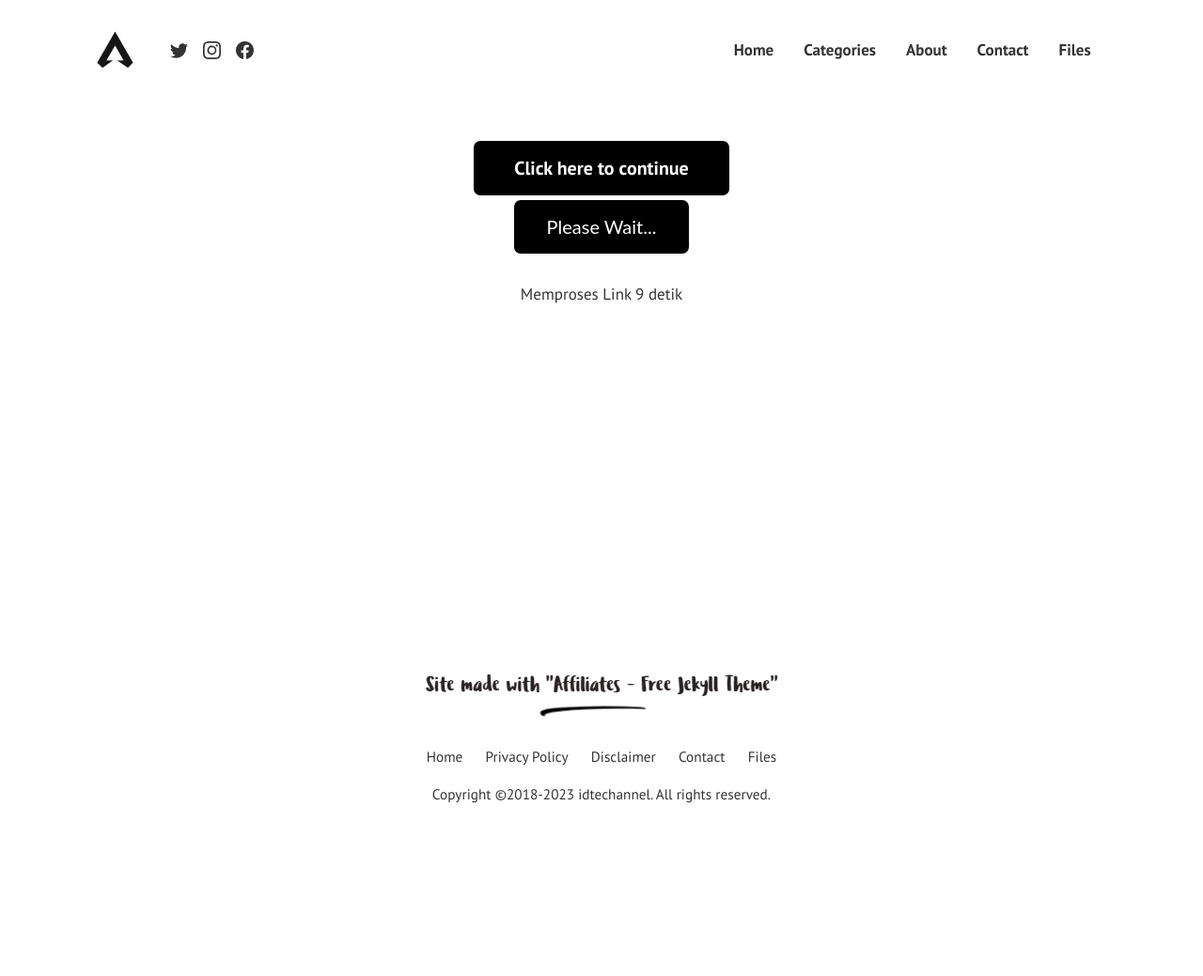
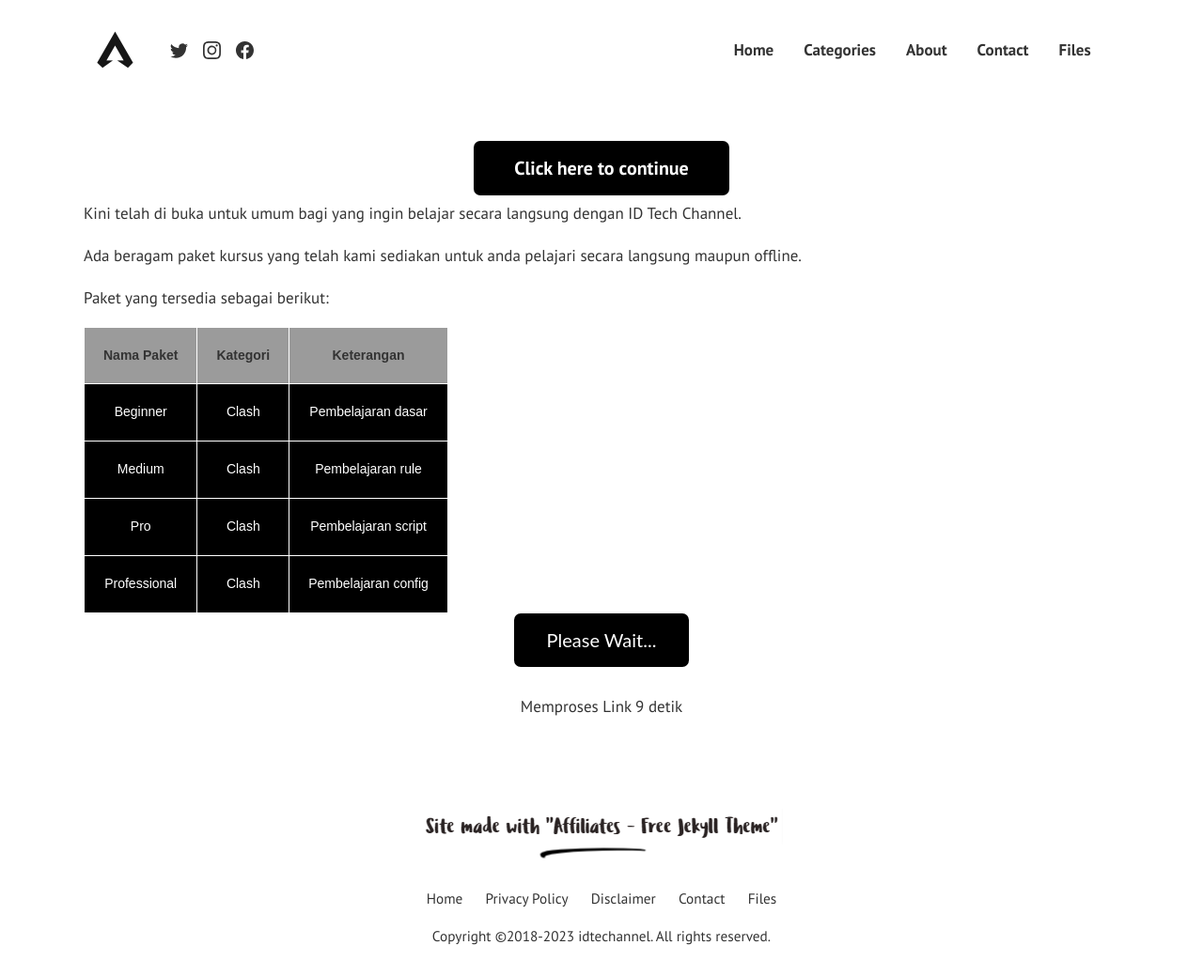
Before and after one commit to mwnsofficial/idtechannel, a Jekyll site: the page built from pages/download/idtechannel-v1.md, in a window 1280 px wide and 1039 px high. Shown: the whole window at 94% size. Built offline with Jekyll 4.4.1, drawn with Linux system fonts in a browser that asks for light colours; comment, search, counter and statistics services are not loaded.

Commit message:
Update safelink.html

```diff
--- a/_layouts/safelink.html
+++ b/_layouts/safelink.html
@@ -69,6 +69,46 @@
   visibility:hidden;
 }
 </style>
+<style type="text/css">
+.tg  {
+  border-collapse:collapse;
+  border-spacing:10;
+}
+.tg td {
+  border-color:black;
+  border-style:solid;
+  border-width:1px;
+  font-family:Arial, sans-serif;
+  font-size:14px;
+  overflow:hidden;
+  padding:18px 20px;
+  word-break:normal;
+}
+.tg th {
+  border-color:black;
+  border-style:solid;
+  border-width:1px;
+  font-family:Arial, sans-serif;
+  font-size:14px;
+  font-weight:normal;
+  overflow:hidden;
+  padding:18px 20px;
+  word-break:normal;
+}
+.tg .tg-tmgx {
+  background-color:#9b9b9b;
+  border-color:#ffffff;
+  font-weight:bold;
+  text-align:center;
+  vertical-align:top
+}
+.tg .tg-7k2u {
+  background-color:#000000;
+  border-color:#ffffff;
+  text-align:center;
+  vertical-align:top
+}
+</style>
 <div class='separator-text' style='text-align:center'>
 
 <!-- LETAKAN IKLAN DIBAWAH SINI -->
@@ -90,6 +130,41 @@
 </div>
 
 <! -- artikel -->
+<h2>Private kursus ID Tech Channel</h2>
+<p>Kini telah di buka untuk umum bagi yang ingin belajar secara langsung dengan ID Tech Channel.</p>
+<p>Ada beragam paket kursus yang telah kami sediakan untuk anda pelajari secara langsung maupun offline.</p>
+<p>Paket yang tersedia sebagai berikut:</p>
+<table class="tg">
+<thead>
+  <tr>
+    <th class="tg-tmgx">Nama Paket</th>
+    <th class="tg-tmgx">Kategori</th>
+    <th class="tg-tmgx">Keterangan</th>
+  </tr>
+</thead>
+<tbody>
+  <tr>
+    <td class="tg-7k2u"><span style="color:#FFF">Beginner</span></td>
+    <td class="tg-7k2u"><span style="color:#FFF">Clash</span></td>
+    <td class="tg-7k2u"><span style="color:#FFF">Pembelajaran dasar</span></td>
+  </tr>
+  <tr>
+    <td class="tg-7k2u"><span style="color:#FFF">Medium</span></td>
+    <td class="tg-7k2u"><span style="color:#FFF">Clash</span></td>
+    <td class="tg-7k2u"><span style="color:#FFF">Pembelajaran rule</span></td>
+  </tr>
+  <tr>
+    <td class="tg-7k2u"><span style="color:#FFF">Pro</span></td>
+    <td class="tg-7k2u"><span style="color:#FFF">Clash</span></td>
+    <td class="tg-7k2u"><span style="color:#FFF">Pembelajaran script</span></td>
+  </tr>
+  <tr>
+    <td class="tg-7k2u"><span style="color:#FFF">Professional</span></td>
+    <td class="tg-7k2u"><span style="color:#FFF">Clash</span></td>
+    <td class="tg-7k2u"><span style="color:#FFF">Pembelajaran config</span></td>
+  </tr>
+</tbody>
+</table>
 {{ content }}
 
 <!-- LETAKAN IKLAN DIBAWAH SINI -->
```
